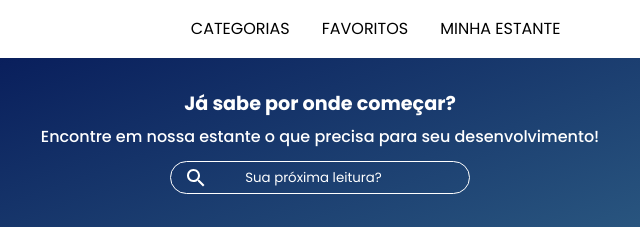
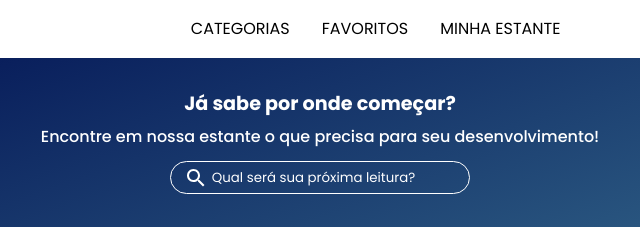
Before and after one commit to waltonolli/alurabooks, a plain HTML site: page index.html in a window 1280 px wide. Shown: the top 227 px of the page, 320-960 px from the left. Drawn offline with nearby package versions, Linux system fonts and the light colour scheme.

Commit message:
alteração no campo search

```diff
--- a/index.html
+++ b/index.html
@@ -93,7 +93,7 @@
     <section class="banner">
         <h2 class="banner__title">Já sabe por onde começar?</h2>
         <p class="banner__text">Encontre em nossa estante o que precisa para seu desenvolvimento!</p>
-        <input type="search" class="banner__search" placeholder="Sua próxima leitura?">
+        <input type="search" class="banner__search" placeholder="Qual será sua próxima leitura?">
     </section>
 
     <!-- SEÇÃO CARROSSEL E CARD 1 / SECTION CAROUSEL AND CAR 1 -->
```
